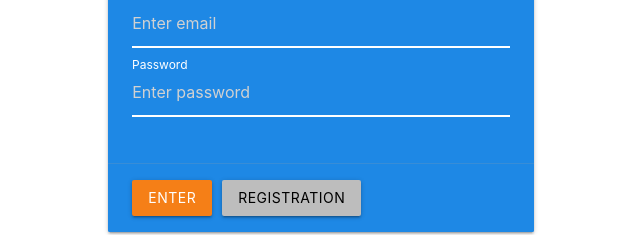
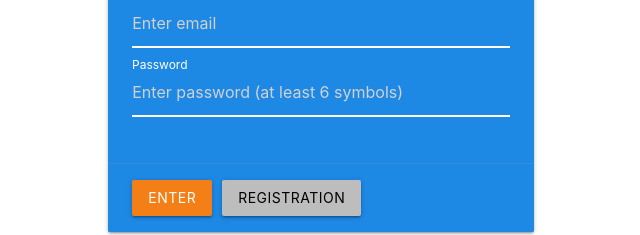
Before and after one commit to morfeii/mern-stack-app, a React (Create React App) app in the folder client/: page / in a window 1280 px wide. Shown: the part 276-511 px from the top of the page, without its empty margins (319-959 px from the left). Built offline with nearby package versions, Linux system fonts and the light colour scheme.

Commit message:
add readme file

```diff
--- a/client/package.json
+++ b/client/package.json
@@ -21,7 +21,7 @@
   "eslintConfig": {
     "extends": "react-app"
   },
-  "proxy": "http://localhost:8080",
+  "proxy": "http://localhost:5000",
   "browserslist": {
     "production": [
       ">0.2%",
--- a/client/src/pages/AuthPage.jsx
+++ b/client/src/pages/AuthPage.jsx
@@ -61,7 +61,7 @@ export const AuthPage = () => {
               </div>
               <div className="input-field">
                 <input
-                  placeholder="Enter password"
+                  placeholder="Enter password (at least 6 symbols)"
                   id="password"
                   type="password"
                   name="password"
--- a/client/src/pages/CreatePage.jsx
+++ b/client/src/pages/CreatePage.jsx
@@ -30,7 +30,7 @@ export const CreatePage = () => {
       <div className="col s8 offset-s2" style={{ padding: '2rem' }}>
         <div className="input-field">
           <input
-            placeholder="Enter link"
+            placeholder="Paste the link and press 'Enter'"
             id="link"
             type="text"
             value={link}
--- a/package.json
+++ b/package.json
@@ -20,9 +20,7 @@
   "license": "ISC",
   "dependencies": {
     "bcryptjs": "^2.4.3",
-    "body-parser": "^1.19.0",
     "config": "^3.3.1",
-    "cors": "^2.8.5",
     "express": "^4.17.1",
     "express-validator": "^6.4.0",
     "jsonwebtoken": "^8.5.1",
@@ -30,7 +28,6 @@
     "shortid": "^2.2.15"
   },
   "devDependencies": {
-    "@mate-academy/eslint-config": "0.0.12",
     "@mate-academy/eslint-config-react": "0.0.5",
     "concurrently": "^5.1.0",
     "cross-env": "^7.0.2",
```
Also changed, not shown: 2 other files (tests, documents, lock files or other folders).
